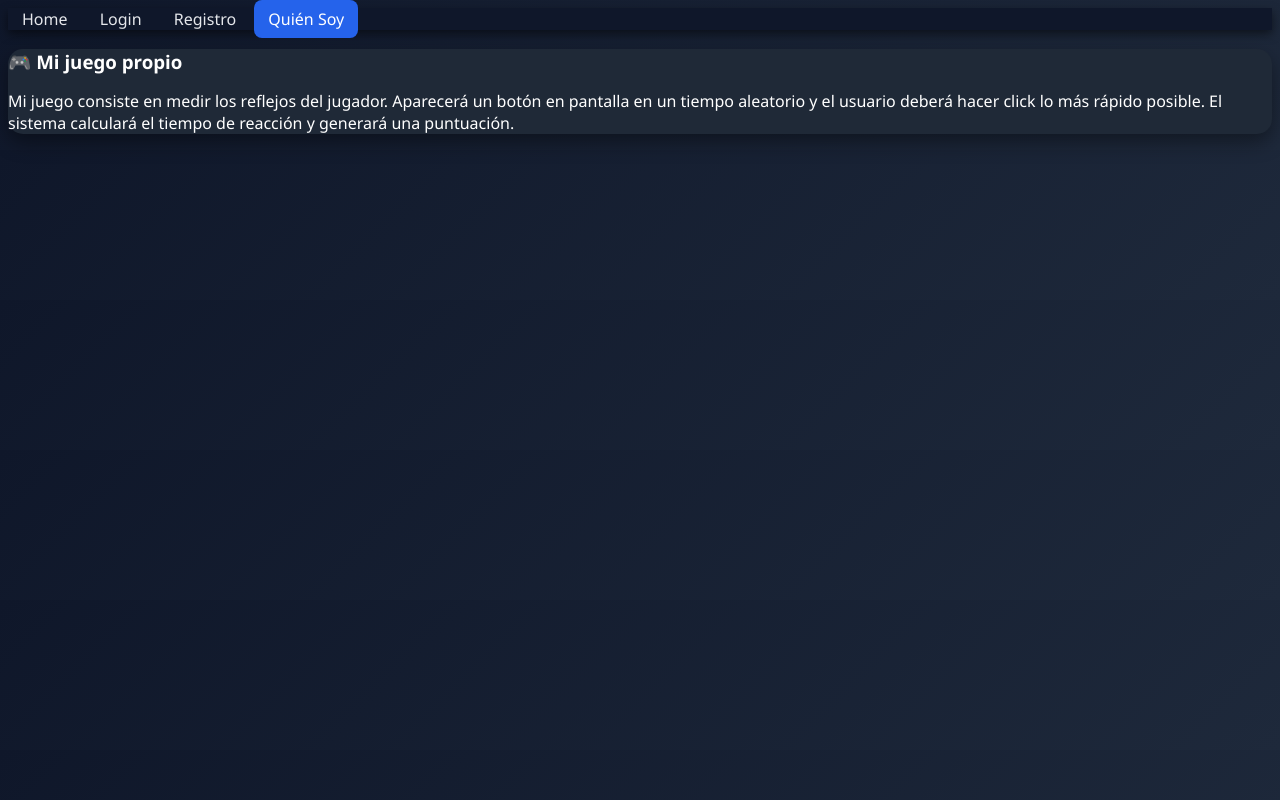
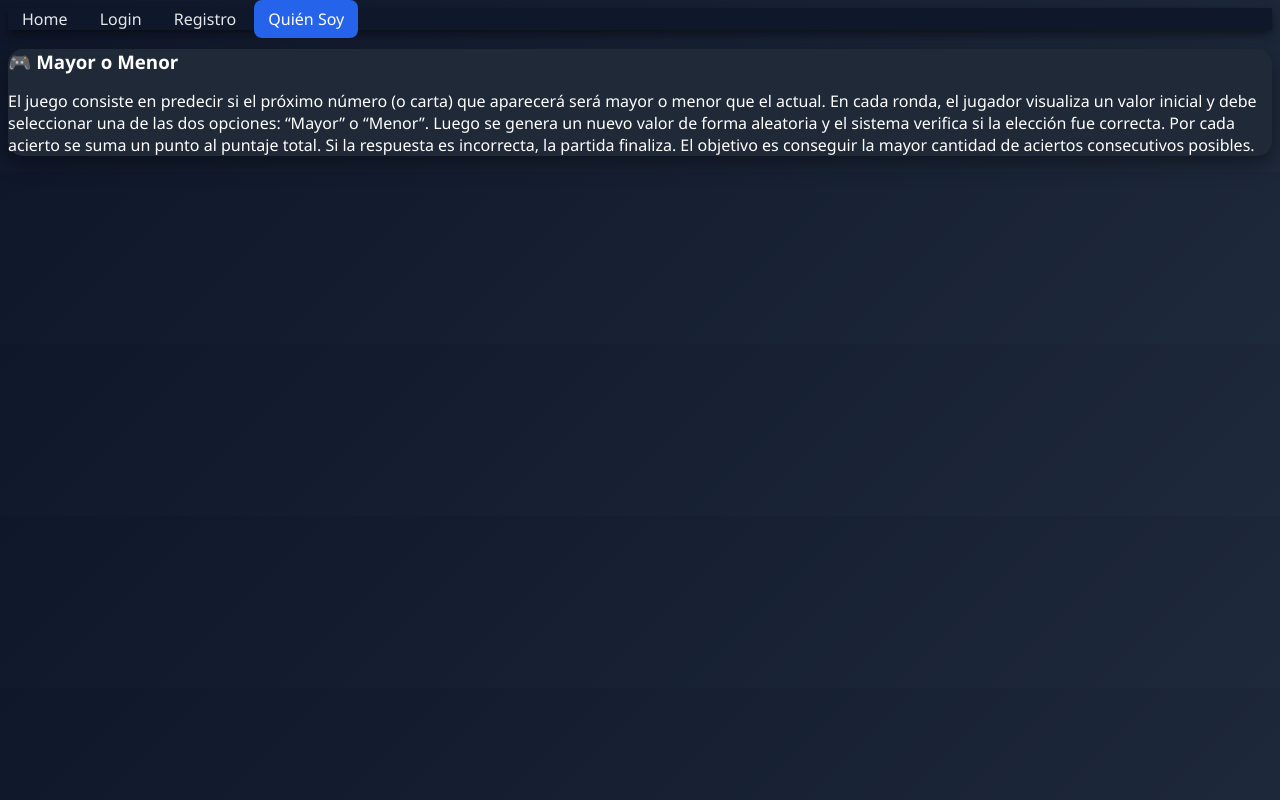
Before and after one commit to giulianolol/TP-1-Sohrobigarat---Programacion-IV, an Angular app: page /quien-soy in a window 1280 px wide. Built offline with nearby package versions, Linux system fonts and the light colour scheme; no server answers.

Commit message:
Update descripción del juego

```diff
--- a/src/app/pages/quien-soy/quien-soy.html
+++ b/src/app/pages/quien-soy/quien-soy.html
@@ -18,10 +18,17 @@
 
 <div class="container mt-5">
   <div class="card-game p-4">
-    <h3>🎮 Mi juego propio</h3>
+    <h3>🎮 Mayor o Menor</h3>
     <p>
-      Mi juego consiste en medir los reflejos del jugador. Aparecerá un botón en pantalla en un tiempo aleatorio y el usuario deberá hacer click lo más rápido posible.
-      El sistema calculará el tiempo de reacción y generará una puntuación.
+      El juego consiste en predecir si el próximo número (o carta) que aparecerá será mayor o menor que el actual.
+
+En cada ronda, el jugador visualiza un valor inicial y debe seleccionar una de las dos opciones: “Mayor” o “Menor”.
+
+Luego se genera un nuevo valor de forma aleatoria y el sistema verifica si la elección fue correcta.
+
+Por cada acierto se suma un punto al puntaje total. Si la respuesta es incorrecta, la partida finaliza.
+
+El objetivo es conseguir la mayor cantidad de aciertos consecutivos posibles.
     </p>
   </div>
 </div>
```
